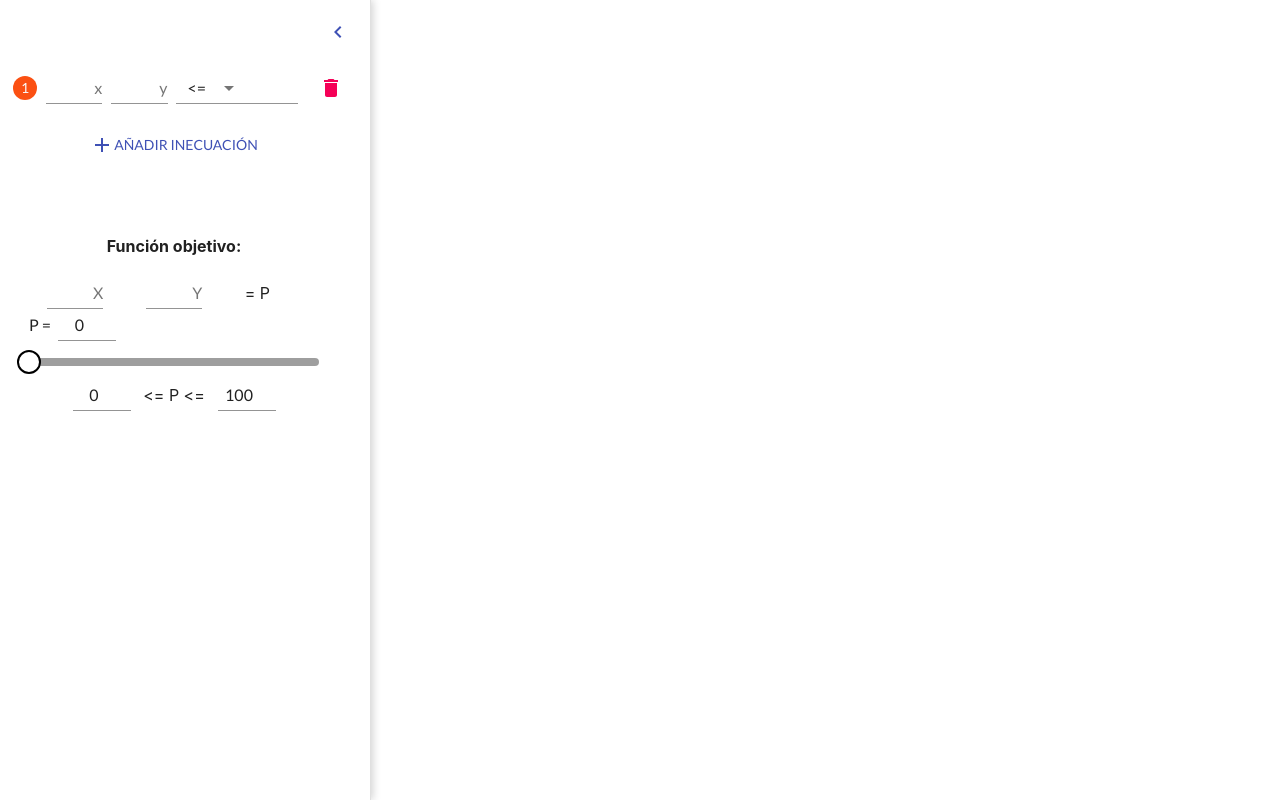
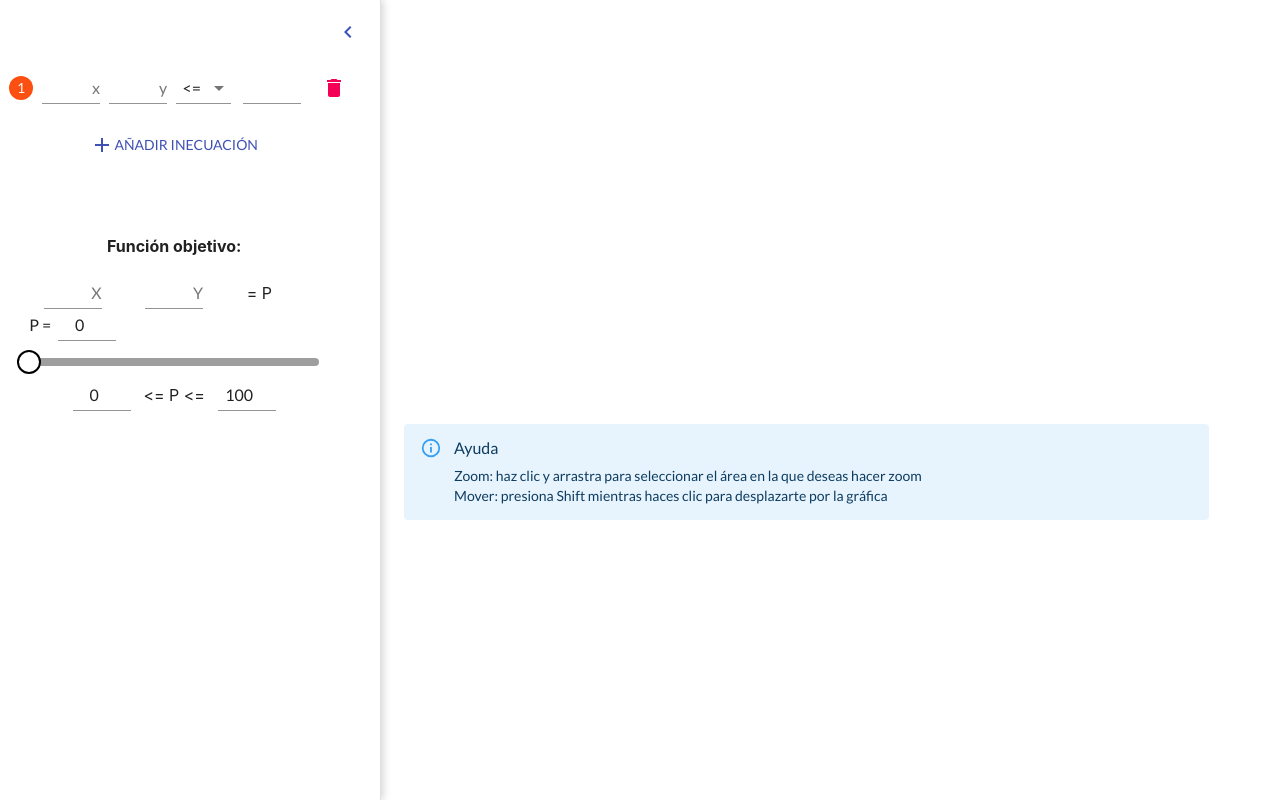
Before and after one commit to ivanvlizarazo/Plotter, a React (Create React App) app: page / in a window 1280 px wide. Built offline with nearby package versions, Linux system fonts and the light colour scheme.

Commit message:
mensaje de ayuda

```diff
--- a/package.json
+++ b/package.json
@@ -9,6 +9,7 @@
   "dependencies": {
     "@material-ui/core": "^4.11.3",
     "@material-ui/icons": "^4.11.2",
+    "@material-ui/lab": "*",
     "@testing-library/jest-dom": "^5.11.10",
     "@testing-library/react": "^11.2.6",
     "@testing-library/user-event": "^12.8.3",
--- a/src/components/graphics.js
+++ b/src/components/graphics.js
@@ -18,18 +18,22 @@ import {
 } from "@material-ui/core";
 
 import AddIcon from "@material-ui/icons/Add";
-import Divider from '@material-ui/core/Divider';
+import Divider from "@material-ui/core/Divider";
 import Drawer from "@material-ui/core/Drawer";
 import ChevronLeftIcon from "@material-ui/icons/ChevronLeft";
 import ChevronRightIcon from "@material-ui/icons/ChevronRight";
 import DeleteIcon from "@material-ui/icons/Delete";
 import CustomizedSlider from "./Slider";
+import { Alert, AlertTitle } from "@material-ui/lab";
+Highcharts.setOptions({
+  lang: { resetZoom: "Restablecer zoom", resetZoomTitle: "Restablecer zoom" },
+});
 
-const drawerWidth = 370;
+const drawerWidth = 380;
 const palette = [
   "#FB5012",
   "#00EAE4",
-  "#CBBAED",
+  "#3A1772",
   "#E9DF00",
   "#D61F34",
   "#FFD275",
@@ -48,7 +52,7 @@ const useStyles = makeStyles((theme) => ({
     margin: "15px 0 50px 0 ",
   },
   formControl: {
-    minWidth: 65,
+    minWidth: 55,
   },
   input: {
     "& .MuiInputBase-input": {
@@ -57,7 +61,7 @@ const useStyles = makeStyles((theme) => ({
   },
   drawer: {
     width: drawerWidth,
-    marginBottom: '15px'
+    marginBottom: "15px",
   },
   drawerHeader: {
     display: "flex",
@@ -124,9 +128,12 @@ export default function Graphic() {
       },
       panKey: "shift",
     },
-    mapNavigation: {
-      enableMouseWheelZoom: true
-  },
+    navigation: {
+      menuStyle: {
+        background: "#E0E0E0",
+      },
+    },
+    exporting: true,
     xAxis: {
       gridLineWidth: 1,
     },
@@ -225,7 +232,6 @@ export default function Graphic() {
     } else {
       state.splice(index, 1);
       for (let [key, value] of Object.entries(copySeries)) {
-
         var copyValue = { ...value };
         copyValue["color"] = palette[parseInt(key % 10)];
         copyValue["name"] = `Función ${parseInt(key) + 1}`;
@@ -243,10 +249,9 @@ export default function Graphic() {
   }
 
   useEffect(() => {
-    console.log(X, Y)
+    console.log(X, Y);
     // setTarget(Line(X, Y, P));
-    if (X!==undefined && Y !==undefined) {
-
+    if (X !== undefined && Y !== undefined) {
       var copySeries = [...options.series];
       var FO = false;
       var indexFO = null;
@@ -312,7 +317,14 @@ export default function Graphic() {
               </IconButton>
             </Tooltip>
           </div>
-          <Grid container item direction="column" xs={11} alignItems="center" style={{paddingBottom: '20px'}}>
+          <Grid
+            container
+            item
+            direction="column"
+            xs={11}
+            alignItems="center"
+            style={{ paddingBottom: "20px" }}
+          >
             {data.map((equation, index) => (
               <Grid
                 container
@@ -411,10 +423,10 @@ export default function Graphic() {
                 <AddIcon /> Añadir inecuación
               </Button>
             </Grid>
-            <Divider/>
+            <Divider />
             <Grid item>
-                <h4>Función objetivo:</h4>
-              </Grid>
+              <h4>Función objetivo:</h4>
+            </Grid>
             <Grid
               container
               item
@@ -422,7 +434,6 @@ export default function Graphic() {
               justify="space-evenly"
               alignItems="center"
             >
-
               <Grid item xs={2}>
                 <TextField
                   className={classes.input}
@@ -475,6 +486,11 @@ export default function Graphic() {
           })}
         >
           <HighchartsReact highcharts={Highcharts} options={options} />{" "}
+          <Alert severity="info">
+            <AlertTitle>Ayuda</AlertTitle>
+            Zoom: haz clic y arrastra para seleccionar el área en la que deseas hacer zoom<br/>
+            Mover: presiona Shift mientras haces clic para desplazarte por la gráfica
+          </Alert>
         </Grid>
       </Grid>
     </div>
```
Also changed, not shown: 1 other file (tests, documents, lock files or other folders).
